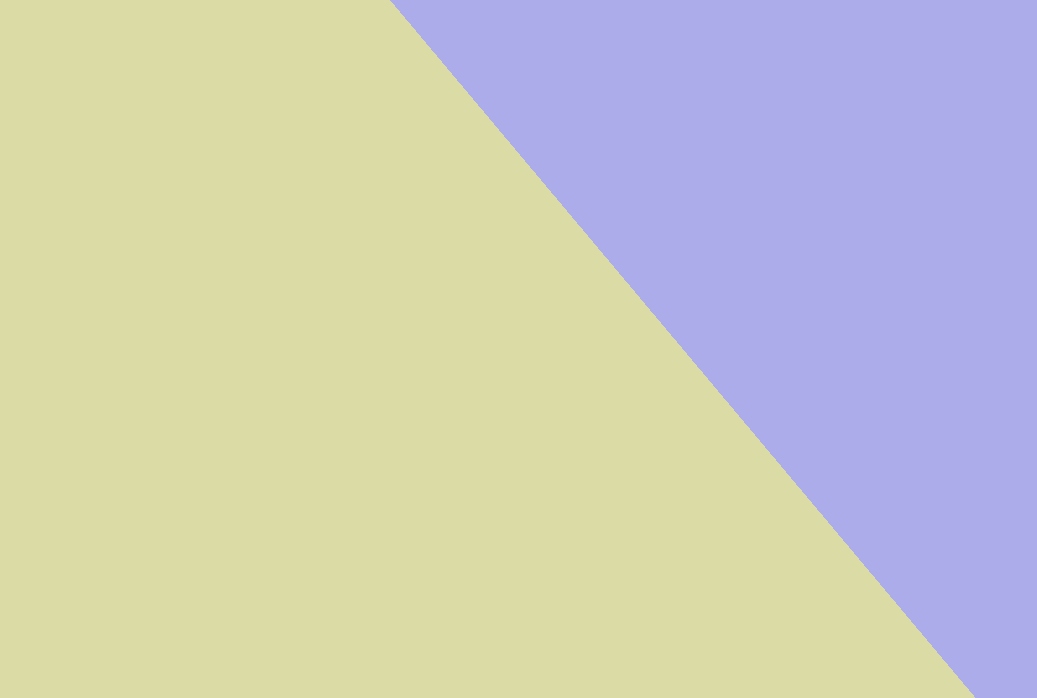
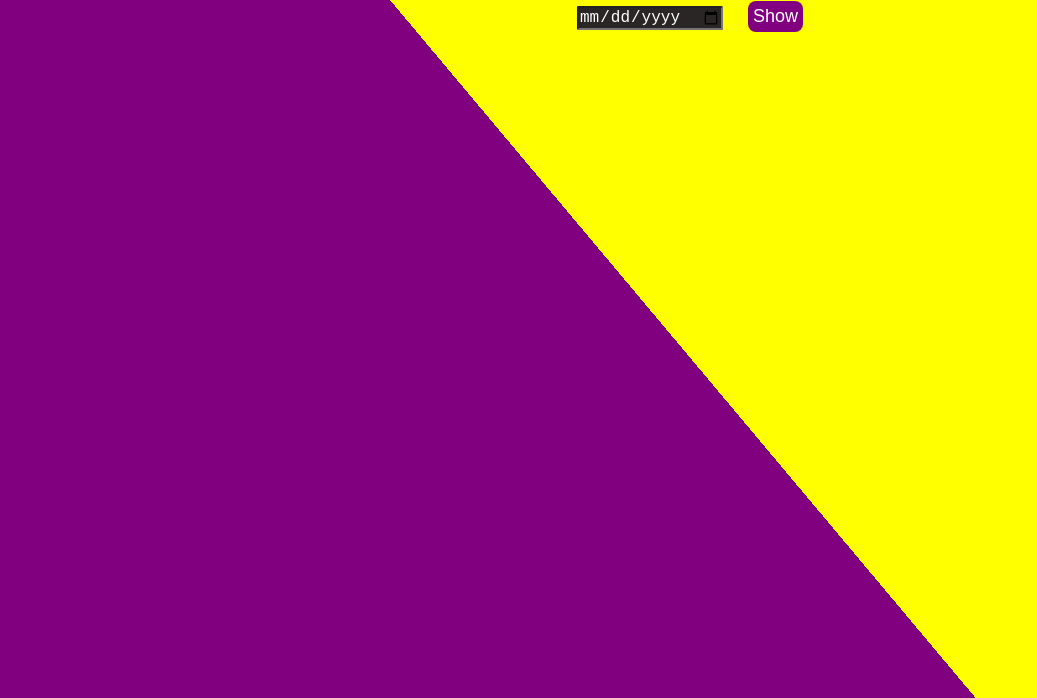
Before and after one commit to ranjanrana1712/Palindrome, a plain HTML site: page index.html in a window 1280 px wide. Shown: the part 102-800 px from the top of the page, without its empty margins (0-1037 px from the left). Drawn offline with Linux system fonts and the light colour scheme.

Commit message:
update:ui updated in csss

```diff
--- a/index.html
+++ b/index.html
@@ -4,7 +4,7 @@
 <head>
   <meta charset="utf-8">
   <meta name="viewport" content="width=device-width">
-  <title> ⟹palindrome</title>
+  <title> ⟹palindrome⟸</title>
   <link href="style.css" rel="stylesheet" type="text/css" />
 
   <link rel="stylesheet" href="https://cdnjs.cloudflare.com/ajax/libs/font-awesome/6.4.2/css/all.min.css" integrity="sha512-z3gLpd7yknf1YoNbCzqRKc4qyor8gaKU1qmn+CShxbuBusANI9QpRohGBreCFkKxLhei6S9CQXFEbbKuqLg0DA==" crossorigin="anonymous" referrerpolicy="no-referrer" />
--- a/style.css
+++ b/style.css
@@ -7,9 +7,43 @@
 body {
     height: 100vh;
     width: 100vw;
-    background: linear-gradient(50deg, rgb(219, 219, 166) 50%, rgb(172, 172, 235) 50%);
+    background: linear-gradient(50deg, #800080 50%, #FFFF00 50%);
+    display: flex;
+    text-align: center;
+    justify-content: center;
 }
 
+main {
+    text-align: center;
+    margin-top: 50px;
+    margin-left: 100px;
+}
+
+
 #show-btn{
-    background-color: yellow;
+    background-color: #800080;
+    color: white;
+    border-radius: 0.5rem;
+    padding: 5px;
+    margin: 1rem auto;
+    border: none;
+    display: inline;
+    margin-left: 21px;
+    cursor: pointer;
+    font-size: large;
+
 }
+
+#bday-input {
+    font-size: large;
+    border-radius: 0.1rem;
+    background-color: rgb(42, 38, 38);
+    color: white;
+}
+
+#result {
+    font-size: large;
+    font-weight: bold;
+    font-family: 'Franklin Gothic Medium', 'Arial Narrow', Arial, sans-serif;
+    margin-top: 20px;
+}
```
